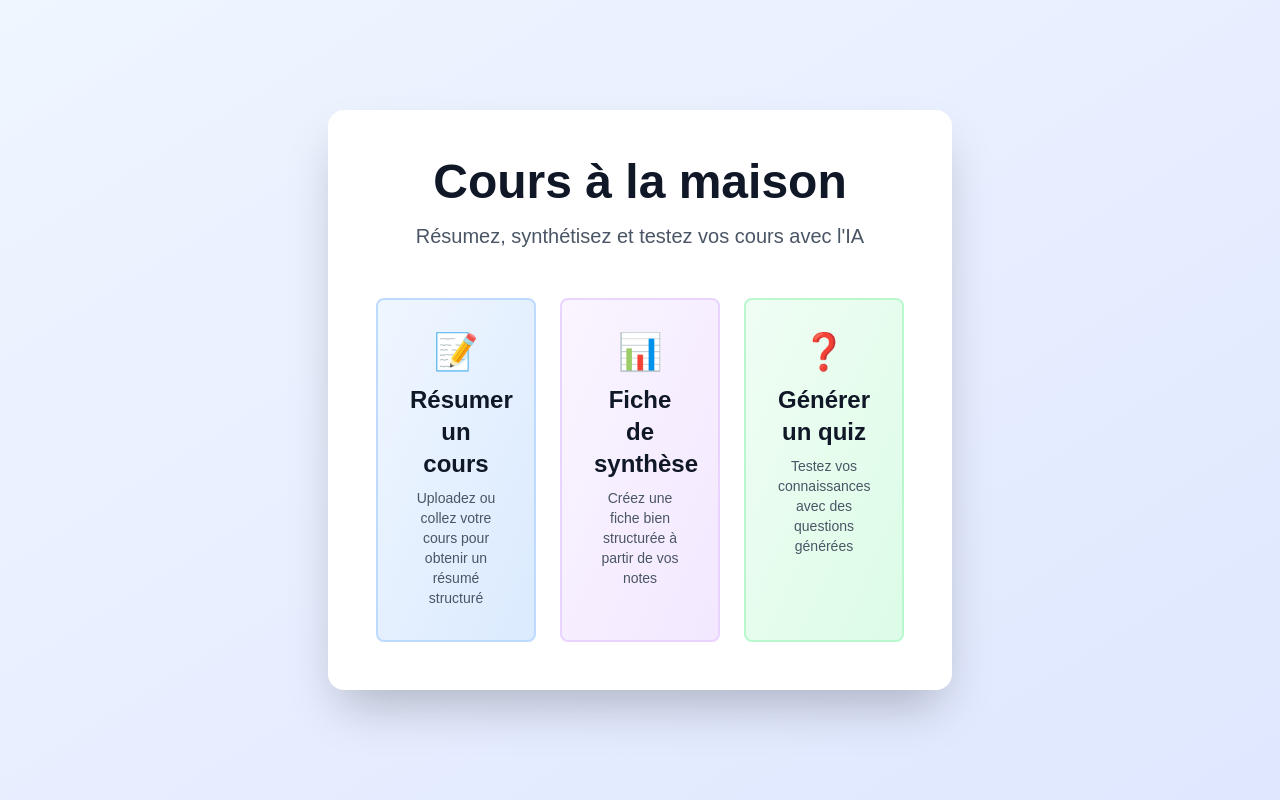
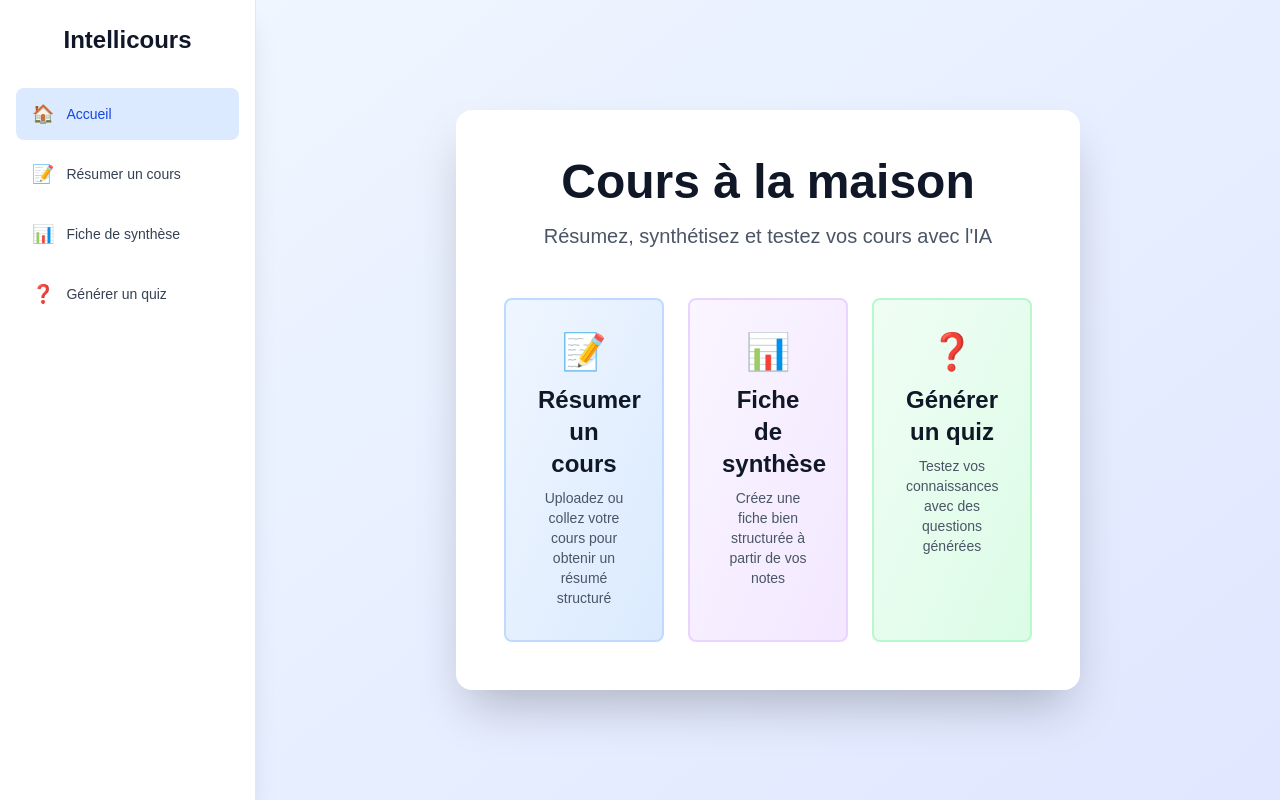
Before and after one commit to Zanakan12/Intellicours, a Next.js app: page / in a window 1280 px wide. Built offline with nearby package versions, Linux system fonts and the light colour scheme.

Commit message:
fix: Création d'une sidebar pour la navigation [agent IA]

```diff
--- /dev/null
+++ b/app/components/Sidebar.tsx
@@ -0,0 +1,78 @@
+'use client';
+
+import Link from 'next/link';
+import { usePathname } from 'next/navigation';
+import { useState } from 'react';
+
+const NAV_ITEMS = [
+    { href: '/', label: 'Accueil', icon: '🏠' },
+    { href: '/resume', label: 'Résumer un cours', icon: '📝' },
+    { href: '/fiche', label: 'Fiche de synthèse', icon: '📊' },
+    { href: '/quiz', label: 'Générer un quiz', icon: '❓' },
+];
+
+export default function Sidebar() {
+    const pathname = usePathname();
+    const [isOpen, setIsOpen] = useState(false);
+
+    return (
+        <>
+            {/* Bouton d'ouverture pour mobile */}
+            <button
+                type="button"
+                onClick={() => setIsOpen((prev) => !prev)}
+                className="fixed left-4 top-4 z-50 inline-flex items-center justify-center rounded-lg bg-white p-2 text-gray-700 shadow-md md:hidden dark:bg-gray-800 dark:text-gray-300"
+                aria-label="Ouvrir la navigation"
+                aria-expanded={isOpen}
+            >
+                <span className="text-xl">☰</span>
+            </button>
+
+            {/* Overlay pour fermer la sidebar sur mobile */}
+            {isOpen && (
+                <div
+                    className="fixed inset-0 z-30 bg-black/40 md:hidden"
+                    onClick={() => setIsOpen(false)}
+                    aria-hidden="true"
+                />
+            )}
+
+            <aside
+                className={`fixed inset-y-0 left-0 z-40 w-64 transform border-r border-gray-200 bg-white shadow-xl transition-transform duration-200 ease-in-out dark:border-gray-700 dark:bg-gray-800 ${
+                    isOpen ? 'translate-x-0' : '-translate-x-full'
+                } md:translate-x-0`}
+            >
+                <div className="flex h-full flex-col px-4 py-6">
+                    <Link
+                        href="/"
+                        onClick={() => setIsOpen(false)}
+                        className="mb-8 block text-center text-2xl font-bold text-gray-900 dark:text-white"
+                    >
+                        Intellicours
+                    </Link>
+
+                    <nav className="flex-1 space-y-2">
+                        {NAV_ITEMS.map((item) => {
+                            const isActive = pathname === item.href;
+                            return (
+                                <Link
+                                    key={item.href}
+                                    href={item.href}
+                                    onClick={() => setIsOpen(false)}
+                                    className={`flex items-center gap-3 rounded-lg px-4 py-3 text-sm font-medium transition ${
+                                        isActive
+                                            ? 'bg-blue-100 text-blue-700 dark:bg-blue-900/40 dark:text-blue-300'
+                                            : 'text-gray-700 hover:bg-gray-100 dark:text-gray-300 dark:hover:bg-gray-700'
+                                    }`}
+                                >
+                                    <span className="text-lg">{item.icon}</span>
+                                    {item.label}
+                                </Link>
+                            );
+                        })}
+                    </nav>
+                </div>
+            </aside>
+        </>
+    );
+}
--- a/app/layout.tsx
+++ b/app/layout.tsx
@@ -1,6 +1,8 @@
 import type { Metadata } from "next";
 import { Geist, Geist_Mono } from "next/font/google";
+import { Suspense } from "react";
 import "./globals.css";
+import Sidebar from "./components/Sidebar";
 
 const geistSans = Geist({ variable: "--font-geist-sans", subsets: ["latin"] });
 const geistMono = Geist_Mono({ variable: "--font-geist-mono", subsets: ["latin"] });
@@ -14,7 +16,10 @@ export default function RootLayout({ children }: Readonly<{ children: React.Reac
   return (
     <html lang="fr">
       <body className={`${geistSans.variable} ${geistMono.variable} antialiased`}>
-        {children}
+        <Suspense fallback={null}>
+          <Sidebar />
+        </Suspense>
+        <div className="md:pl-64">{children}</div>
       </body>
     </html>
   );
```
